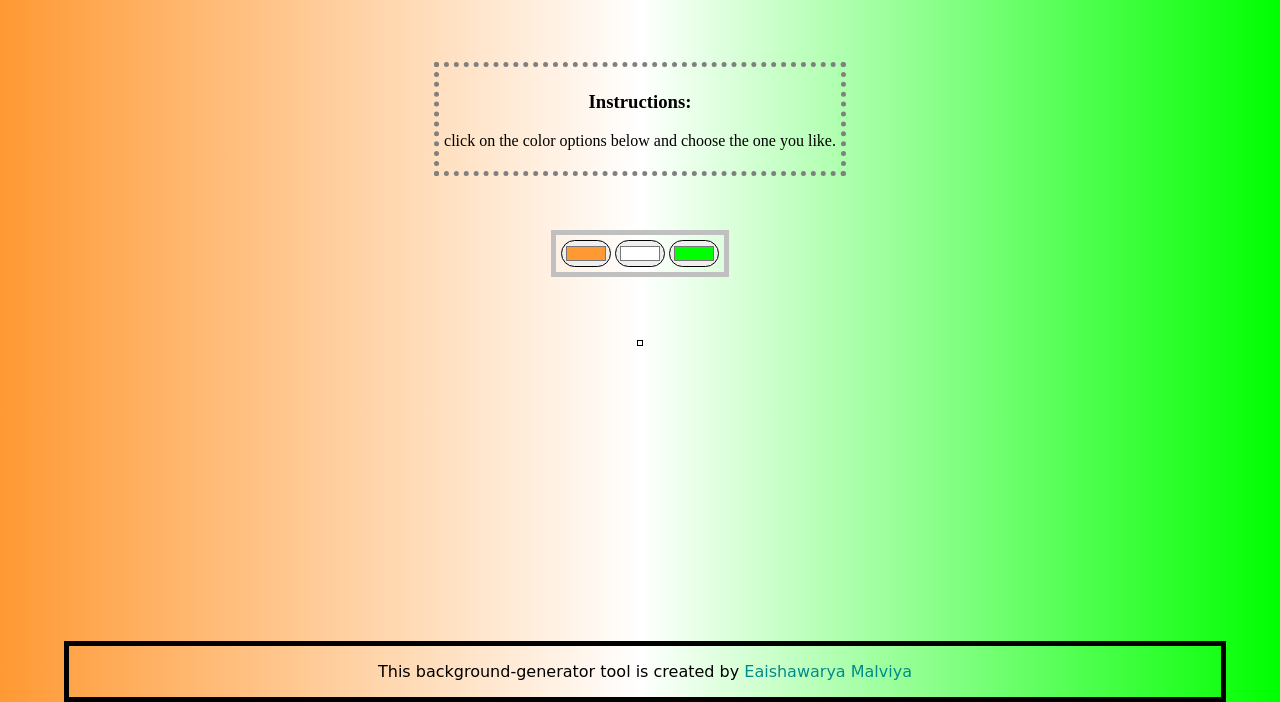
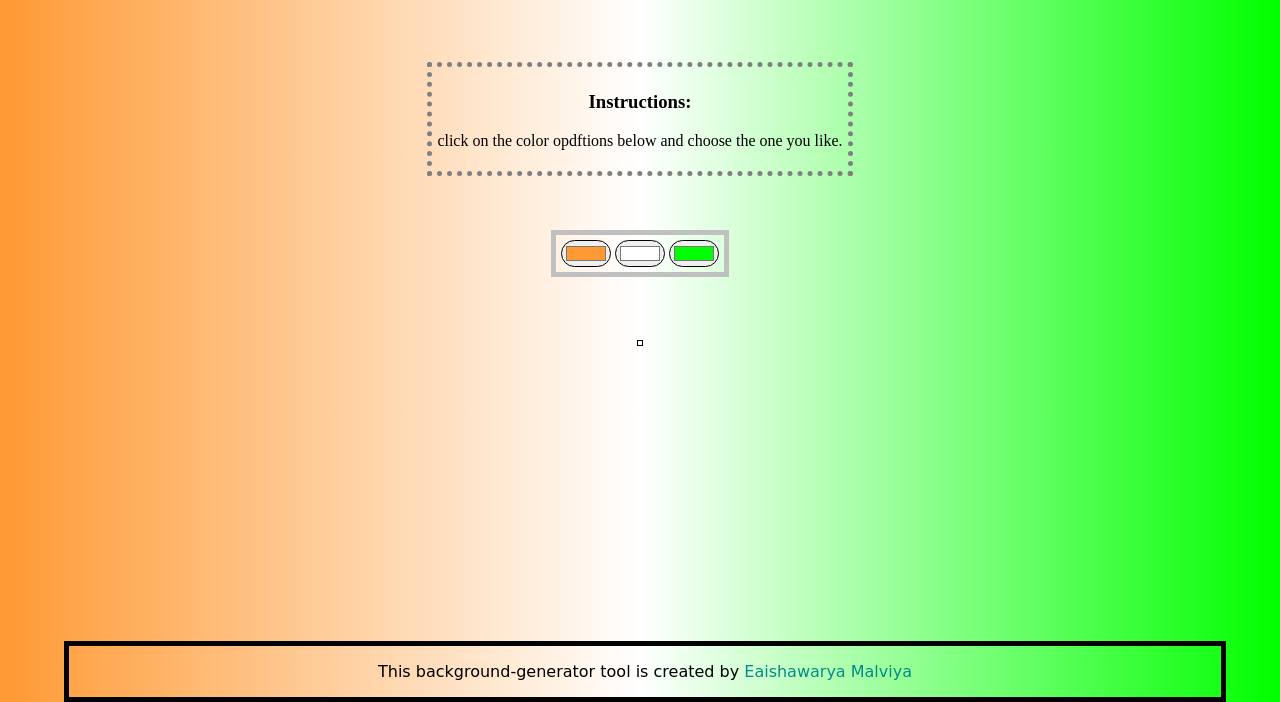
Before and after one commit to Aishwarode17/background-generator-tool, a plain HTML site: page index.html in a window 1280 px wide. Shown: the part 98-800 px from the top of the page. Drawn offline with Linux system fonts and the light colour scheme.

Commit message:
final commit

```diff
--- a/index.html
+++ b/index.html
@@ -15,7 +15,7 @@
     <h1>kackground-Generator</h1>
         <div class= "instruction">
         <h3>Instructions:</h3>
-            <p>click on the color options below and choose the one you like.</p>
+            <p>click on the color opdftions below and choose the one you like.</p>
         </div>
         <div class="color">
     <input type="color" name="color1"
```
